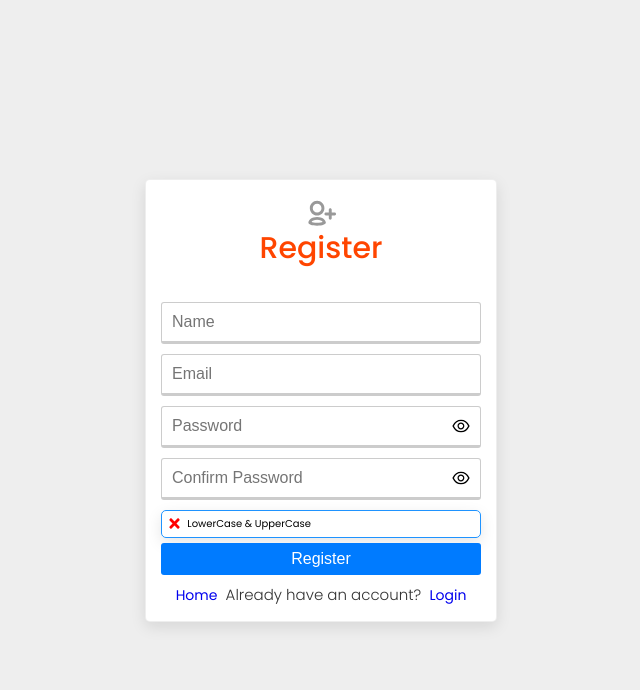
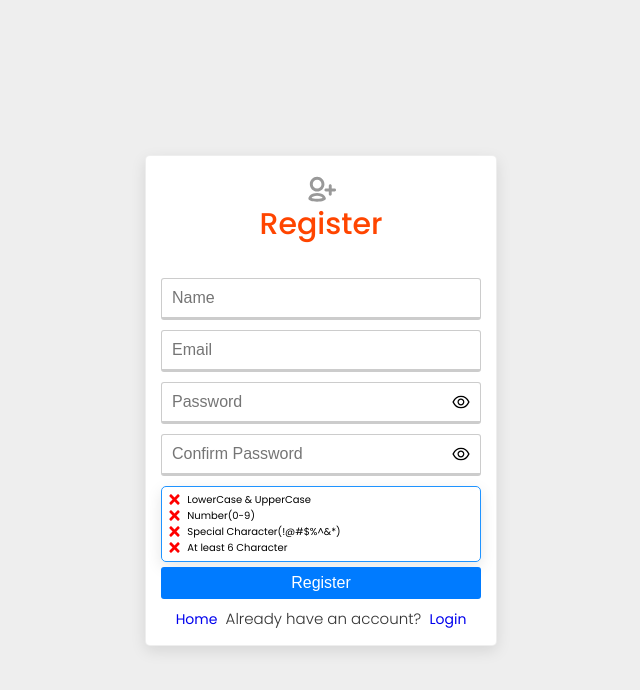
Before and after one commit to omarzouaoui/Frontend-Auth, a React (Create React App) app in the folder frontend/: page /register in a window 1280 px wide. Shown: the top 690 px of the page, without its empty margins (319-959 px from the left). Built offline with nearby package versions, Linux system fonts and the light colour scheme.

Commit message:
Password Strngth indicator

```diff
--- a/frontend/src/pages/auth/Register.js
+++ b/frontend/src/pages/auth/Register.js
@@ -95,12 +95,39 @@ export const Register    = () => {
                 {/*Password Strength Check*/}
                 <Card cardClass={styles.group}>
                     <ul className='form-list'>
+
                         <li>
                             <span className={styles.indicator}>
-                                {uCase ? checkIcon : timesIcon}
+                                {/* {uCase ? checkIcon : timesIcon} */}
+                                {switchIcon(uCase)}
                                 &nbsp; LowerCase & UpperCase
                             </span>
                         </li>
+
+                        <li>
+                            <span className={styles.indicator}>
+                                {/* {uCase ? checkIcon : timesIcon} */}
+                                {switchIcon(num)}
+                                &nbsp; Number(0-9)
+                            </span>
+                        </li>
+
+                        <li>
+                            <span className={styles.indicator}>
+                                {/* {uCase ? checkIcon : timesIcon} */}
+                                {switchIcon(sChar)}
+                                &nbsp; Special Character(!@#$%^&*)
+                            </span>
+                        </li>
+
+                        <li>
+                            <span className={styles.indicator}>
+                                {/* {uCase ? checkIcon : timesIcon} */}
+                                {switchIcon(passLength)}
+                                &nbsp; At least 6 Character
+                            </span>
+                        </li>
+
                     </ul>
                 </Card>
 
```
